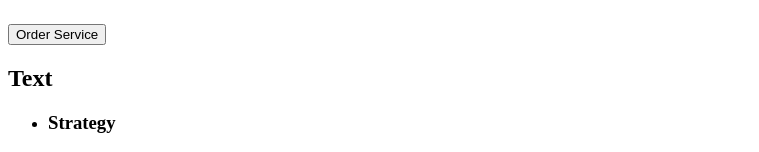
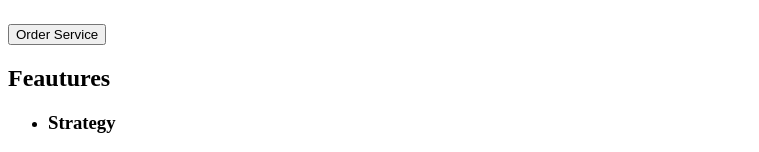
Before and after one commit to khrystyna-nesterenko/goit-markup-hw-01, a plain HTML site: page index.html in a window 1280 px wide. Shown: the part 191-343 px from the top of the page, without its empty margins (0-759 px from the left). Drawn offline with Linux system fonts and the light colour scheme.

Commit message:
update files

```diff
--- a/index.html
+++ b/index.html
@@ -35,7 +35,7 @@
       </section>
 
       <section>
-        <h2>Text</h2>
+        <h2>Feautures</h2>
         <ul>
           <li>
             <h3>Strategy</h3>
```
Also changed, not shown: 1 other file.
